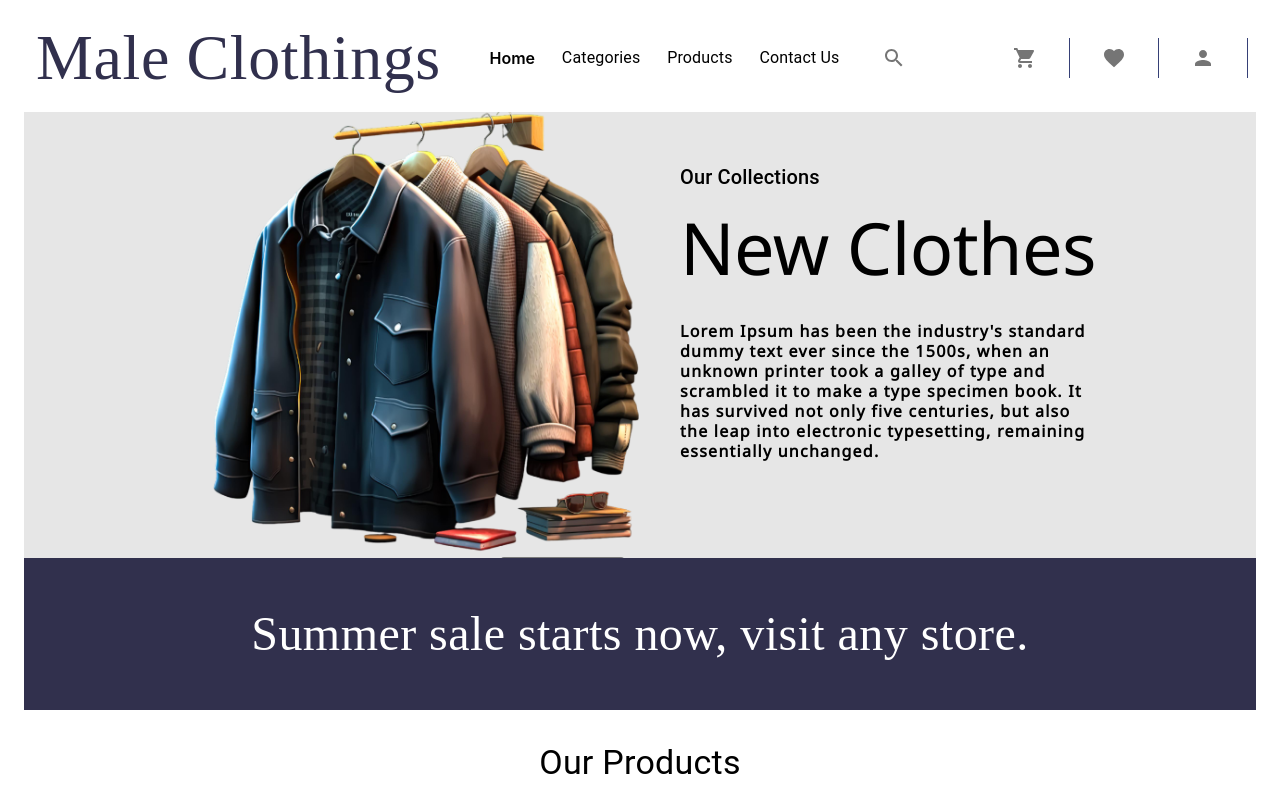
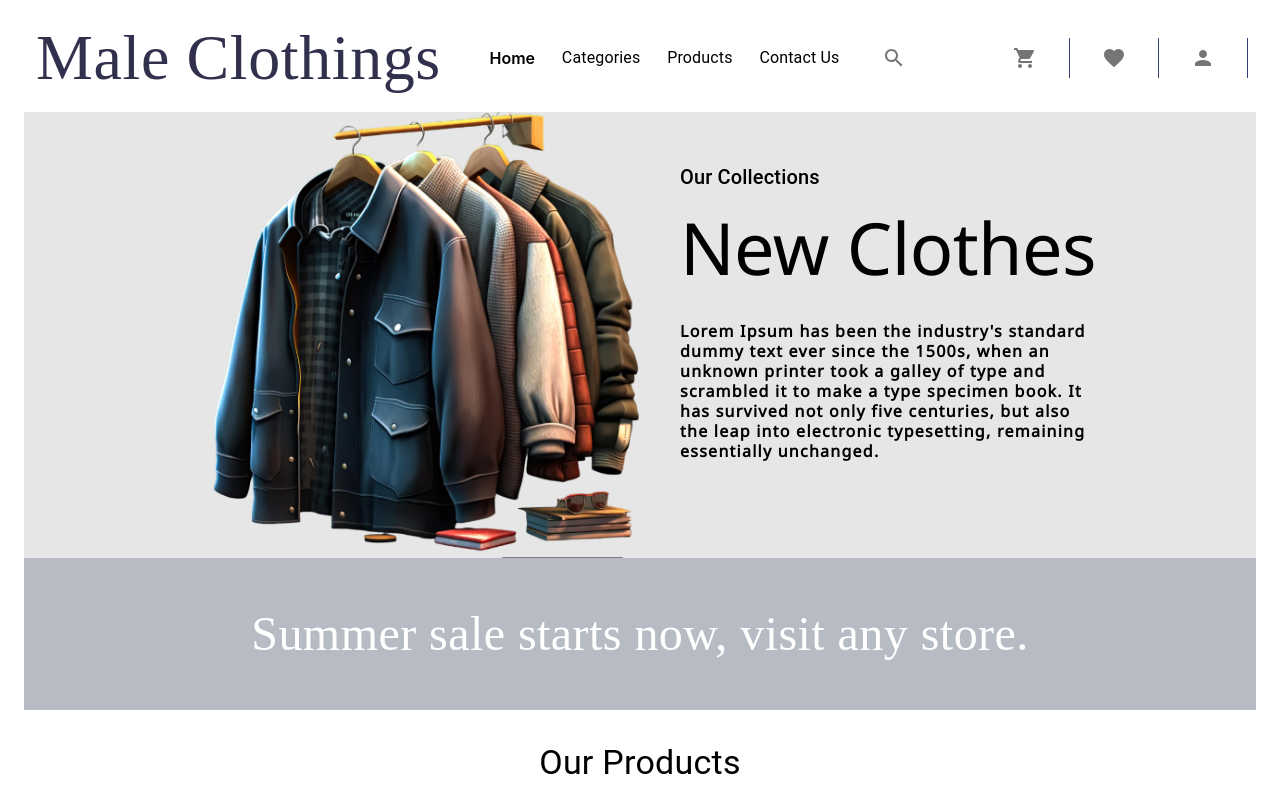
Before and after one commit to Emmanuelugbotor/pem-ecommerce, a React (Create React App) app in the folder frontend/: page / in a window 1280 px wide. Shown: the top 800 px of the page. Built offline with nearby package versions, Linux system fonts and the light colour scheme; a web font is replaced by a local one.

Commit message:
Change background colour

```diff
--- a/frontend/src/styles/promotions/index.js
+++ b/frontend/src/styles/promotions/index.js
@@ -11,7 +11,7 @@ export const PromotionsContainer = styled(Box)(({ theme }) => ({
   alignItems: "center",
   padding: "20px 0px 20px 0px",
   overflow: "hidden",
-  background: Colors.secondary,
+  background: Colors.tertiary,
 }))
 
 export const MessageText = styled(Typography)(({ theme }) => ({
```
